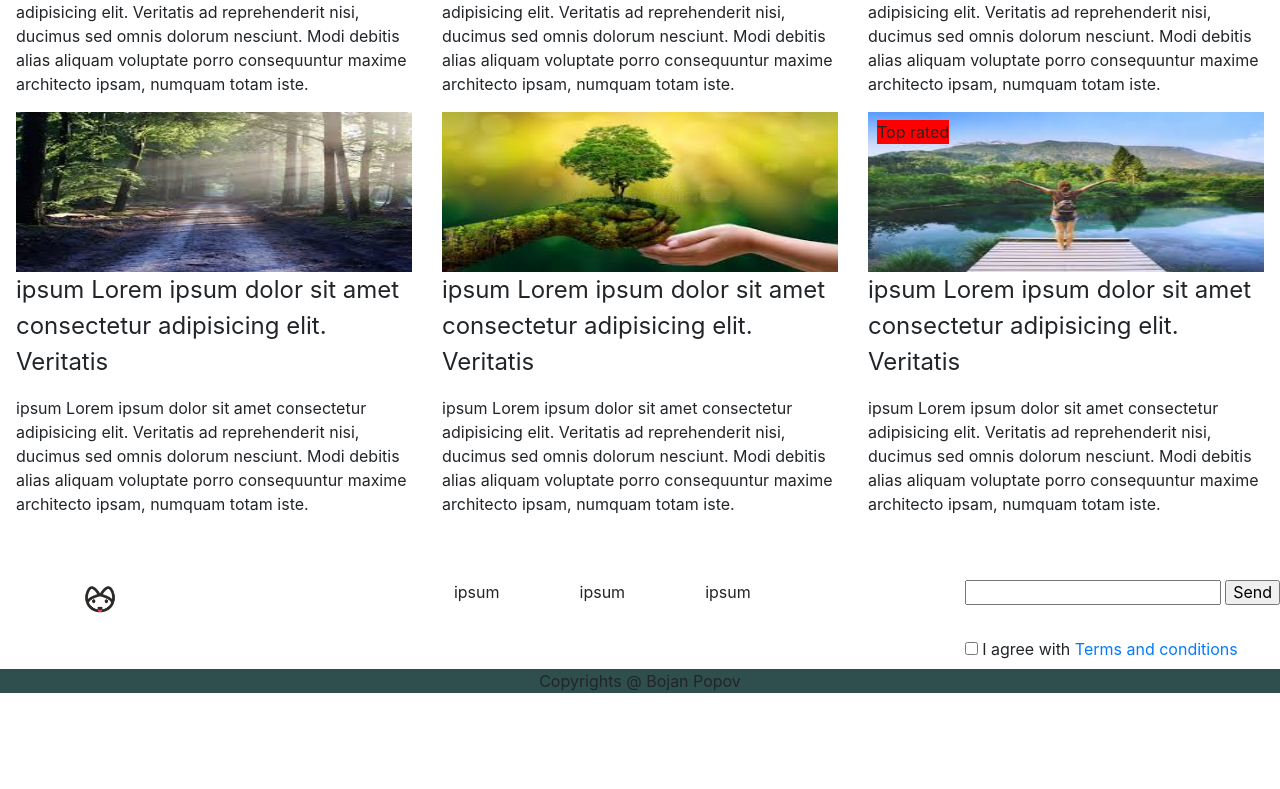
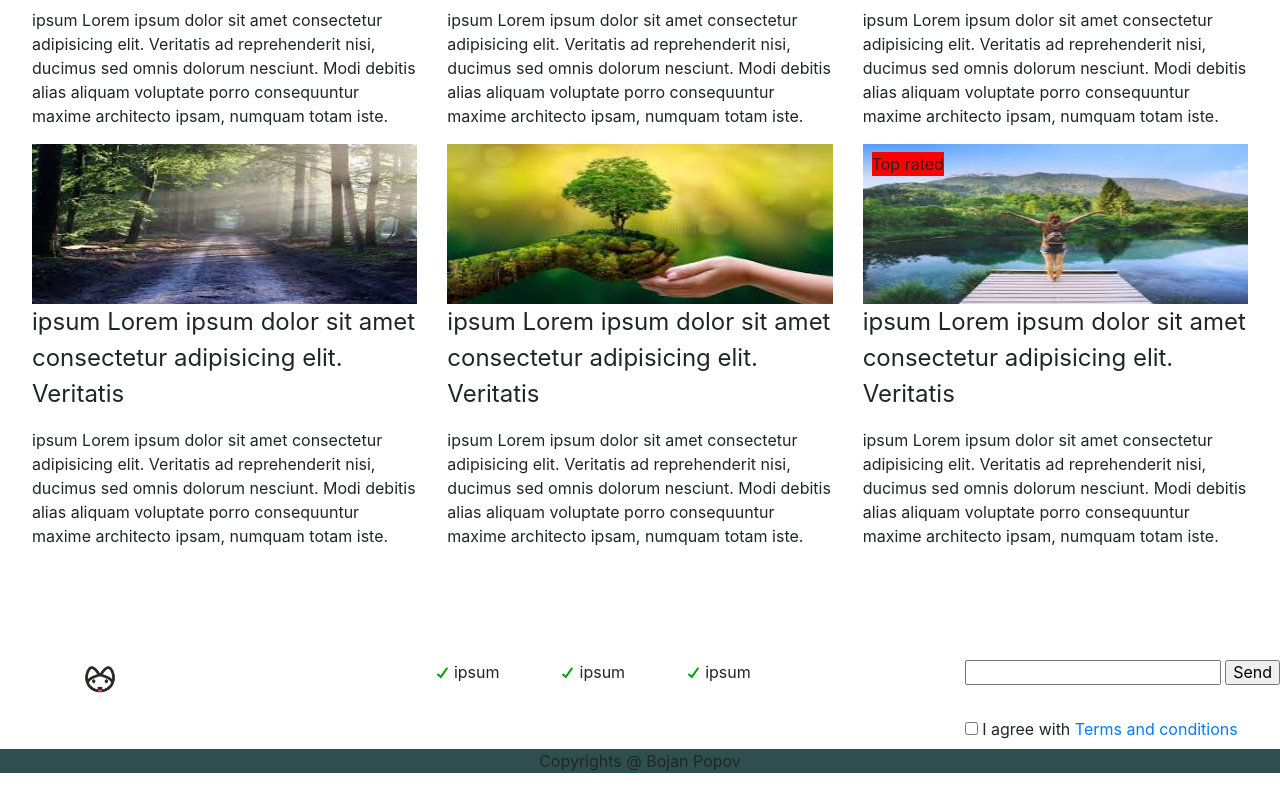
Before and after one commit to bojan-popov/CodeAcademy-, a website built with Parcel: page index.html in a window 1280 px wide. Shown: the part 781-1570 px from the top of the page. Before the commit the page ends 1490 px from the top, so only its background shows below. Built offline with nearby package versions, Linux system fonts and the light colour scheme.

Commit message:
Homework practice

```diff
--- a/css/first.css
+++ b/css/first.css
@@ -14,7 +14,8 @@
   width: 16px;
   height: 16px;
   content: " ";
-  background-image: url(/img/nav-bar-ul-img.jpg);
+  background-image: url(../img/nav-bar-ul-img.jpg);
+  background-size: contain;
   position: absolute;
   left: -20px;
   top: 20px;
@@ -53,6 +54,7 @@
 /* main */
 main {
   padding: 3em 1em;
+  margin: 3em 1em;
 }
 
 .col img {
@@ -86,6 +88,17 @@ main {
 .footer-navbar li {
   float: right;
   padding-left: 5em;
+  position: relative;
+}
+.footer-navbar li::before {
+  width: 16px;
+  height: 16px;
+  content: " ";
+  background-image: url(../img/nav-bar-ul-img.jpg);
+  background-size: contain;
+  position: absolute;
+  right: 50px;
+  top: 5px;
 }
 .footer-navbar {
   display: flex;
```
Also changed, not shown: 1 other file.
